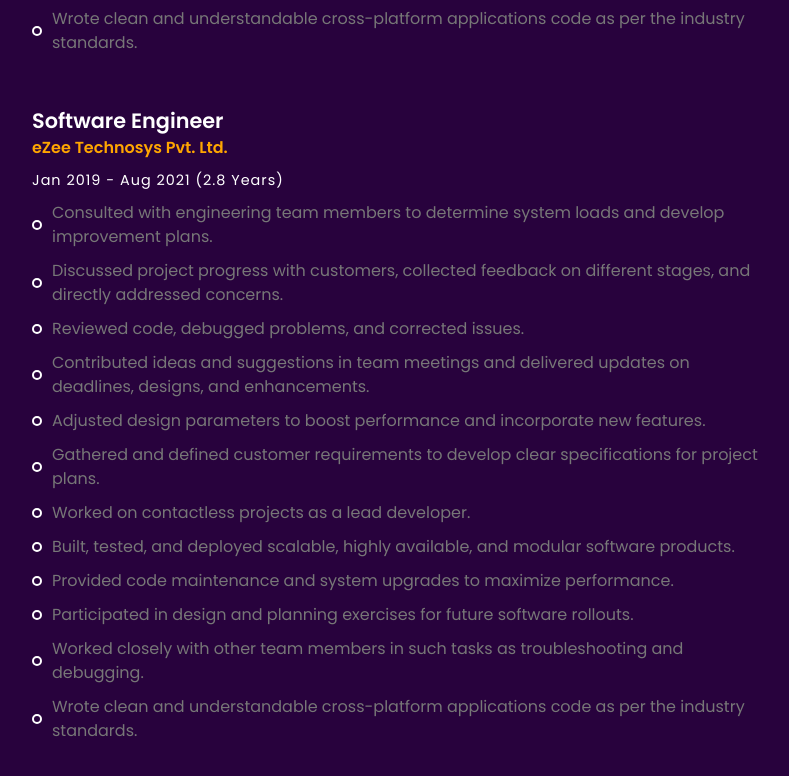
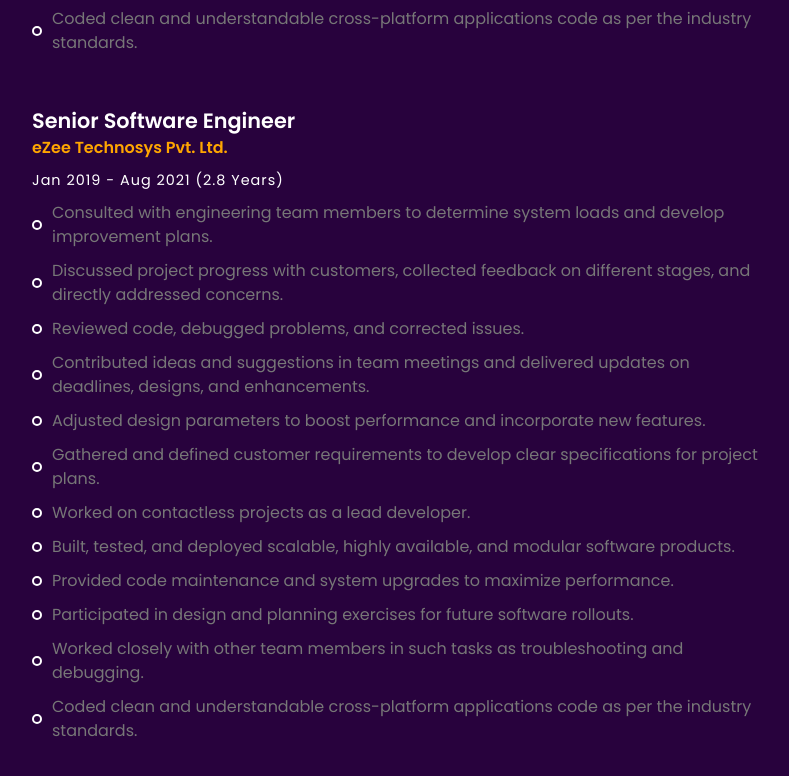
Before and after one commit to ManthanBhatt/manthanbhatt.github.io, a plain HTML site: page index.html in a window 1280 px wide. Shown: the part 1884-2660 px from the top of the page, without its empty margins (433-1222 px from the left). Drawn offline with Linux system fonts and the light colour scheme; files whose address does not match are found by name.

Commit message:
Update content

```diff
--- a/index.html
+++ b/index.html
@@ -215,7 +215,7 @@
 							<li>Provided innovative ideas and suggestions to streamline the development and deployment of the application.</li>
 							<li>Worked on the code maintenance and system upgrade.</li>
 							<li>Worked closely with other team members in such tasks as troubleshooting and debugging.</li>
-							<li>Wrote clean and understandable cross-platform applications code as per the industry standards.</li>
+							<li>Coded clean and understandable cross-platform applications code as per the industry standards.</li>
 						</ul>
 						<!--
 						<ul class="list margin-b-30">
@@ -226,7 +226,7 @@
 					</div><!-- experience -->
 
 					<div class="experience margin-b-50">
-						<h4><b>Software Engineer</b></h4>
+						<h4><b>Senior Software Engineer</b></h4>
 						<h5 class="font-yellow"><b>eZee Technosys Pvt. Ltd.</b></h5>
 						<h6 class="margin-t-10">Jan 2019 - Aug 2021 (2.8 Years)</h6>
 <!-- 						<p class="font-semi-white margin-tb-30">I worked as an intern at aeon web technology where I was responsible for the development of the business logic and UI enhancement.</p> -->
@@ -242,7 +242,7 @@
 							<li>Provided code maintenance and system upgrades to maximize performance.</li>
 							<li>Participated in design and planning exercises for future software rollouts.</li>
 							<li>Worked closely with other team members in such tasks as troubleshooting and debugging.</li>
-							<li>Wrote clean and understandable cross-platform applications code as per the industry standards.</li>
+							<li>Coded clean and understandable cross-platform applications code as per the industry standards.</li>
 						</ul>
 						<!--
 						<ul class="list margin-b-30">
@@ -273,7 +273,7 @@
 							<li>Applied latest emerging technology, software and project application trends to update and maintain site applicability.</li>
 							<li>Employed coding practices based on commonly accepted standards to establish site layout and user interface.</li>
 							<li>Multi-tasked across multiple focuses to generate project results and meet deadlines and organizational expectations.</li>
-							<li>Wrote server-side and client-side code for project using PHP, HTML, CSS and JavaScript.</li>
+							<li>Coded server-side and client-side code for project using PHP, HTML, CSS and JavaScript.</li>
 						</ul>
 					</div><!-- experience -->
 
```
